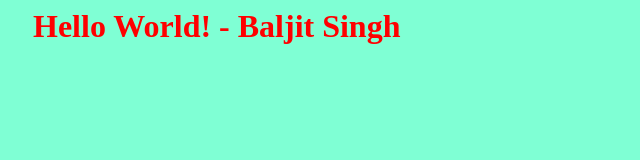
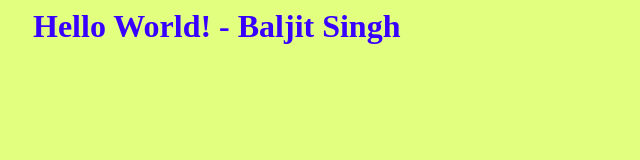
Before and after one commit to dabasingh52/MITCOURSE, a plain HTML site: page index.html in a window 1280 px wide. Shown: the whole page, without its empty margins (0-640 px from the left). Drawn offline with Linux system fonts and the light colour scheme.

Commit message:
Changed the color

```diff
--- a/mystyles.css
+++ b/mystyles.css
@@ -1,7 +1,7 @@
 body{
-    background-color: aquamarine;
+    background-color: rgb(227, 255, 127);
     }
     h1{
-    color: red;
+    color: rgb(55, 0, 255);
     margin-left: 25px;
     }
```
